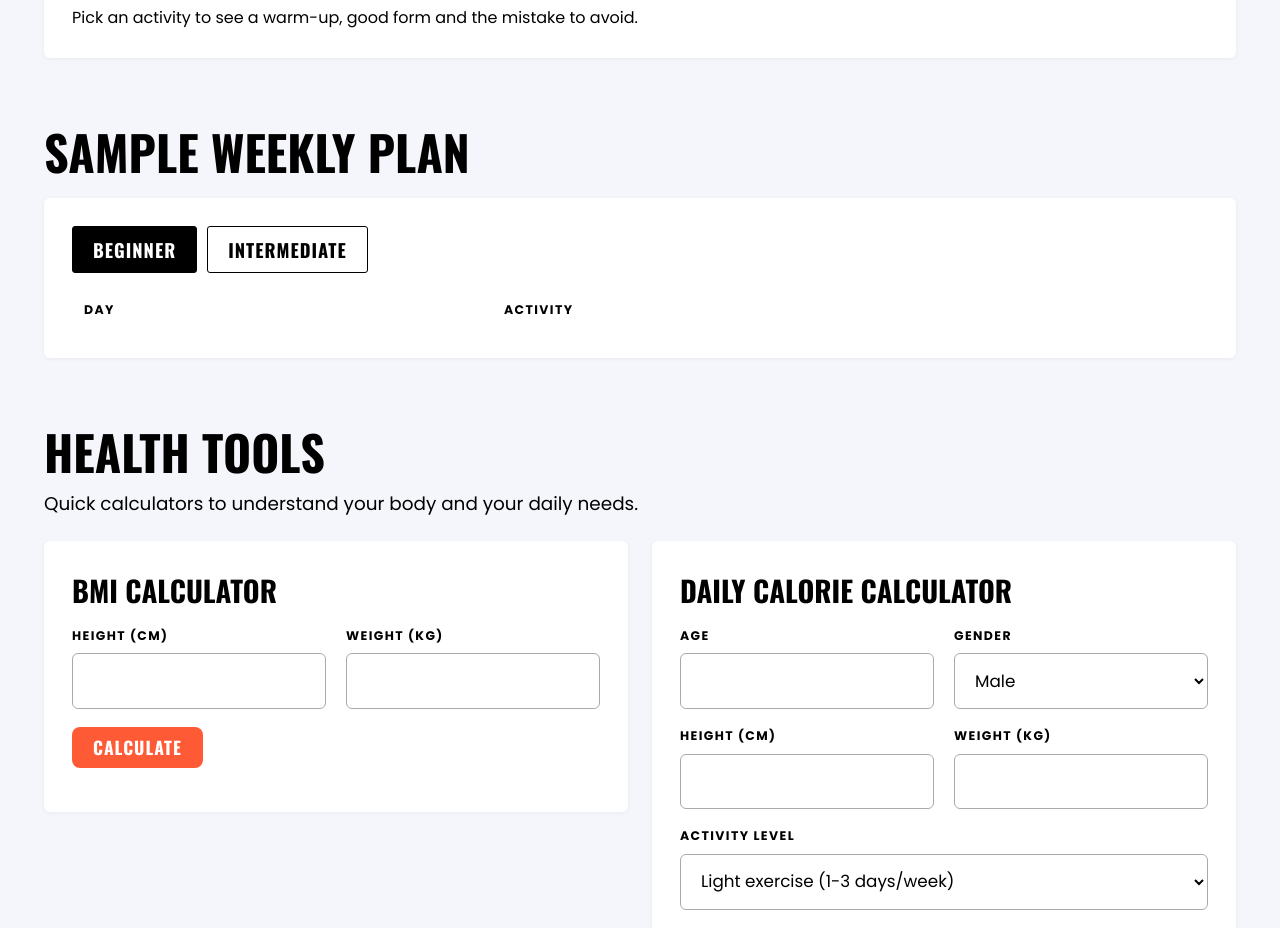
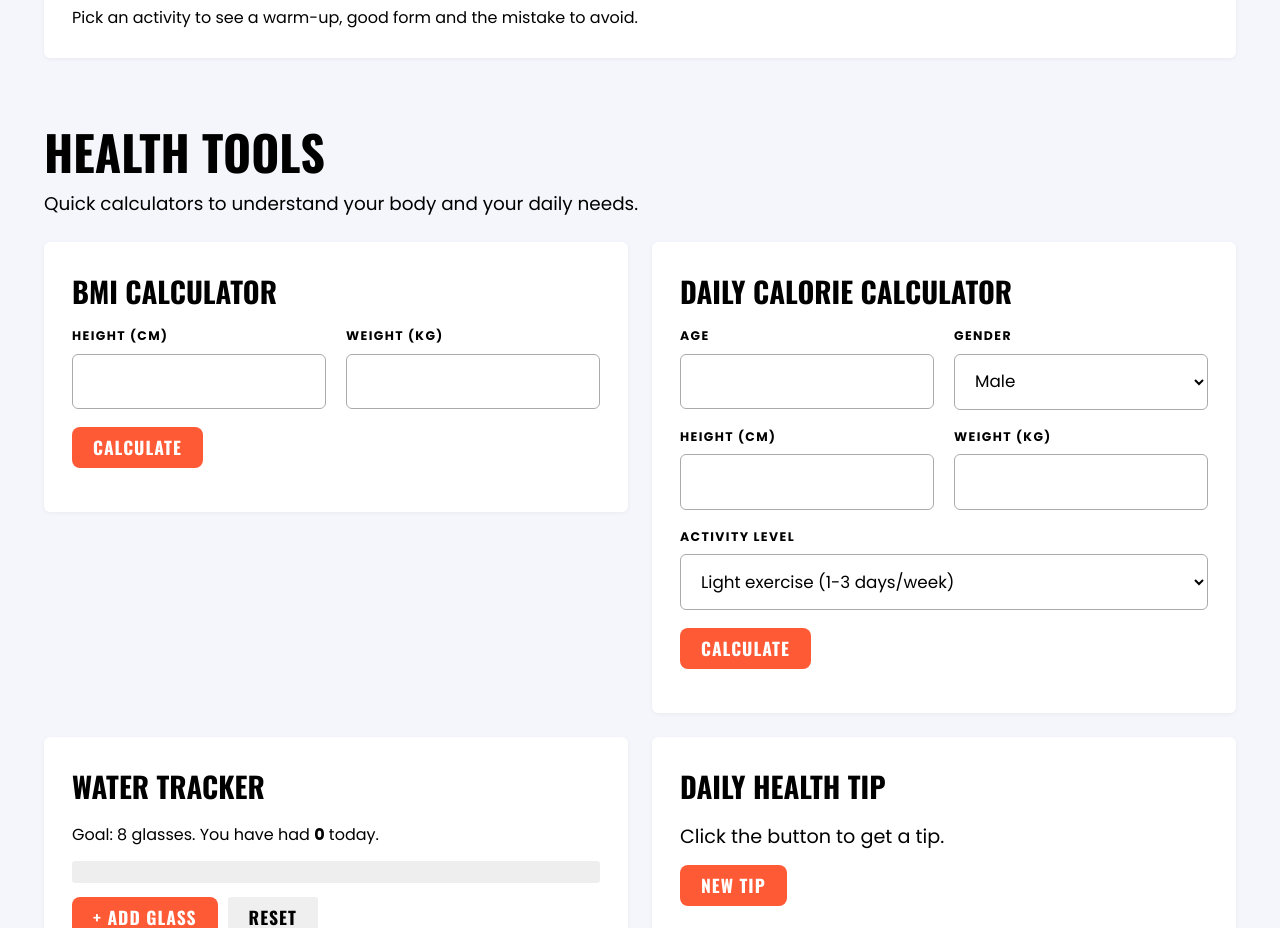
Before and after one commit to ChristinaPeterKessy/My-fitness-floors, a plain HTML site: page learn.html in a window 1280 px wide. Shown: the part 1060-1988 px from the top of the page. Drawn offline with nearby package versions, Linux system fonts and the light colour scheme.

Commit message:
edited weekly plan section from learn.html
Removed the weekly plan section from the HTML.

```diff
--- a/learn.html
+++ b/learn.html
@@ -100,22 +100,7 @@
       </div>
     </section>
 
-    <!-- ===== Weekly plan ===== -->
-    <section id="weekly-plan">
-      <h2 class="section-title">Sample weekly plan</h2>
-      <div class="card">
-        <div class="btn-row" id="planButtons" style="margin-bottom:18px">
-          <button class="chip active" data-plan="beginner">Beginner</button>
-          <button class="chip" data-plan="intermediate">Intermediate</button>
-        </div>
-        <div class="table-wrap">
-          <table>
-            <thead><tr><th>Day</th><th>Activity</th></tr></thead>
-            <tbody id="planBody"></tbody>
-          </table>
-        </div>
-      </div>
-    </section>
+
 
     <!-- ===== Health tools ===== -->
     <section id="health-tools">
```
